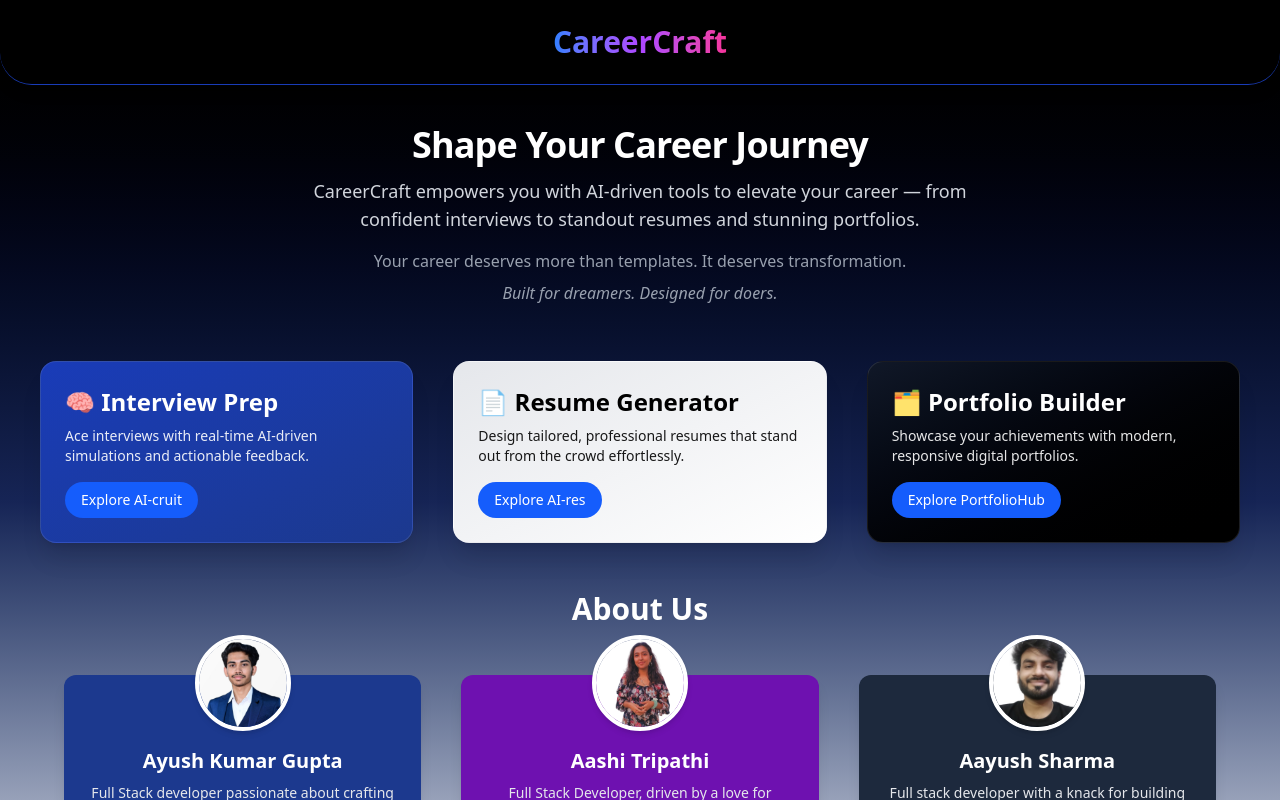
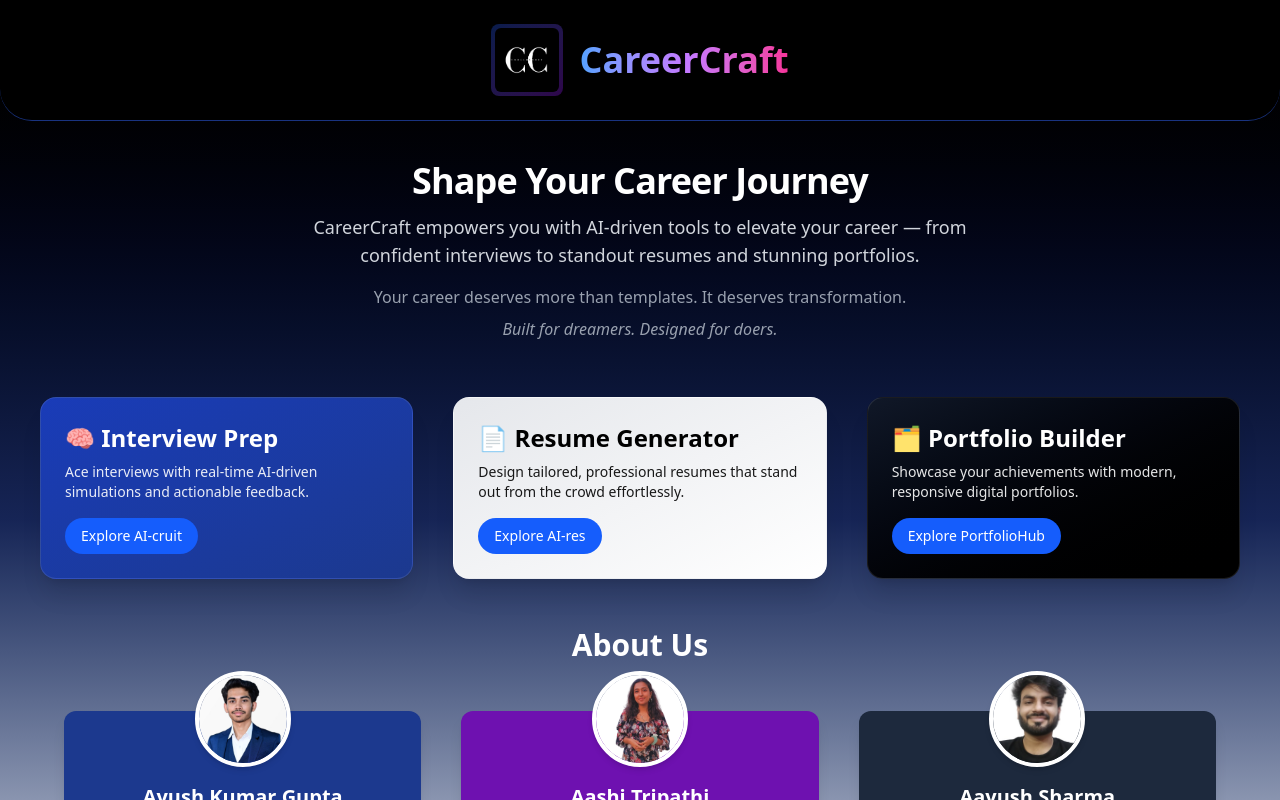
Before and after one commit to ayush08kg/CareerCraft, a React (Vite) app: page / in a window 1280 px wide. Shown: the top 800 px of the page. Built offline with nearby package versions, Linux system fonts and the light colour scheme.

Commit message:
logoupdated

```diff
--- a/index.html
+++ b/index.html
@@ -2,7 +2,7 @@
 <html lang="en">
   <head>
     <meta charset="UTF-8" />
-    <link rel="icon" type="image/svg+xml" href="/logo.png" />
+    <link rel="icon" type="image/svg+xml" href="/logo1.png" />
     <meta name="viewport" content="width=device-width, initial-scale=1.0" />
     <title>Career Craft</title>
   </head>
--- a/src/component/CareerCraft.jsx
+++ b/src/component/CareerCraft.jsx
@@ -40,25 +40,33 @@ const CareerCraft = () => {
       transition={{ duration: 1 }}
       className="min-h-screen bg-gradient-to-b from-black via-blue-950 to-white text-white flex flex-col font-sans"
     >
-      <header className="p-6 bg-black shadow-lg border-b border-blue-800 rounded-b-4xl flex justify-center relative">
-        <motion.h1
-          initial={{ x: -50, opacity: 0 }}
-          animate={{ x: 0, opacity: 1 }}
-          transition={{ delay: 0.2 }}
-          className="text-3xl font-extrabold text-transparent bg-clip-text bg-gradient-to-r from-blue-500 via-purple-500 to-pink-500"
-        >
-          CareerCraft
-        </motion.h1>
+      <header className="py-6 px-6 md:px-10 bg-black/90 border-b border-blue-900/90 rounded-b-4xl">
+  <motion.div
+    initial={{ opacity: 0, y: -20 }}
+    animate={{ opacity: 1, y: 0 }}
+    transition={{ duration: 0.5 }}
+    className="max-w-7xl mx-auto flex items-center justify-center"
+  >
+    <div className="flex items-center space-x-4 hover:scale-105 transition-transform duration-300">
+      {/* Logo with subtle glow */}
+      <div className="p-1 rounded-lg bg-gradient-to-br from-blue-600/30 to-purple-600/30">
+        <div className="bg-black p-2 rounded-md">
+          <img
+            src="/logo1.png"
+            alt="CareerCraft Logo"
+            className="w-12 h-12 object-contain"
+          />
+        </div>
+      </div>
 
-        <motion.p
-          initial={{ x: 50, opacity: 0 }}
-          animate={{ x: 0, opacity: 1 }}
-          transition={{ delay: 0.4 }}
-          className="text-sm text-gray-400 italic"
-        >
-          {/* Fueling professional growth with smart tools */}
-        </motion.p>
-      </header>
+      {/* Brand name with animated gradient */}
+      <h1 className="text-3xl md:text-4xl font-bold bg-clip-text text-transparent
+          bg-gradient-to-r from-blue-400 via-purple-400 to-pink-500">
+        CareerCraft
+      </h1>
+    </div>
+  </motion.div>
+</header>
 
       <main className="flex-grow p-10">
         <motion.div
@@ -117,7 +125,7 @@ const CareerCraft = () => {
         </div>
       </main>
 
-      <AboutUs/>
+      <AboutUs />
 
       <motion.footer
         initial={{ opacity: 0, y: 30 }}
```
Also changed, not shown: public/logo1.png (added).
